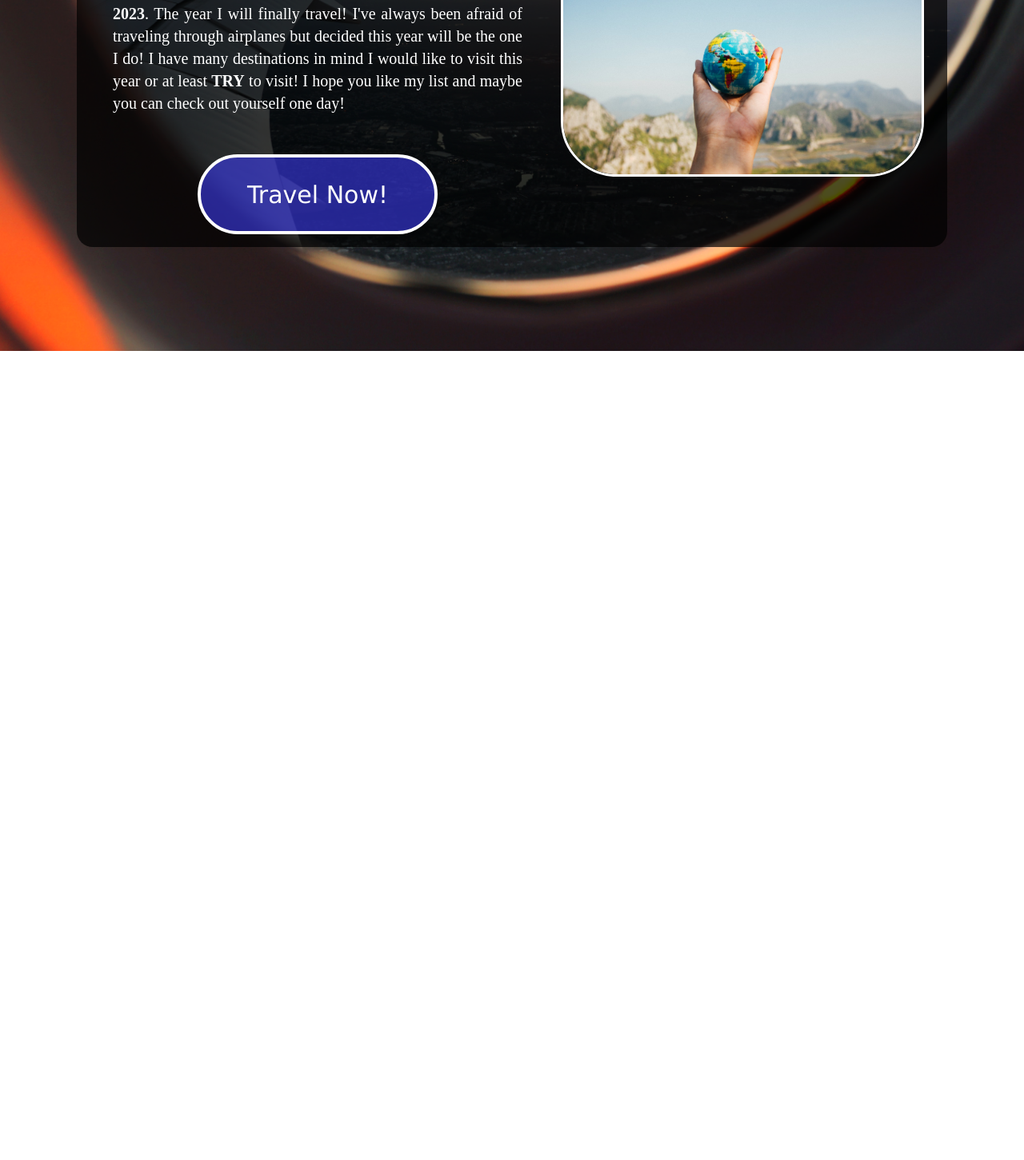
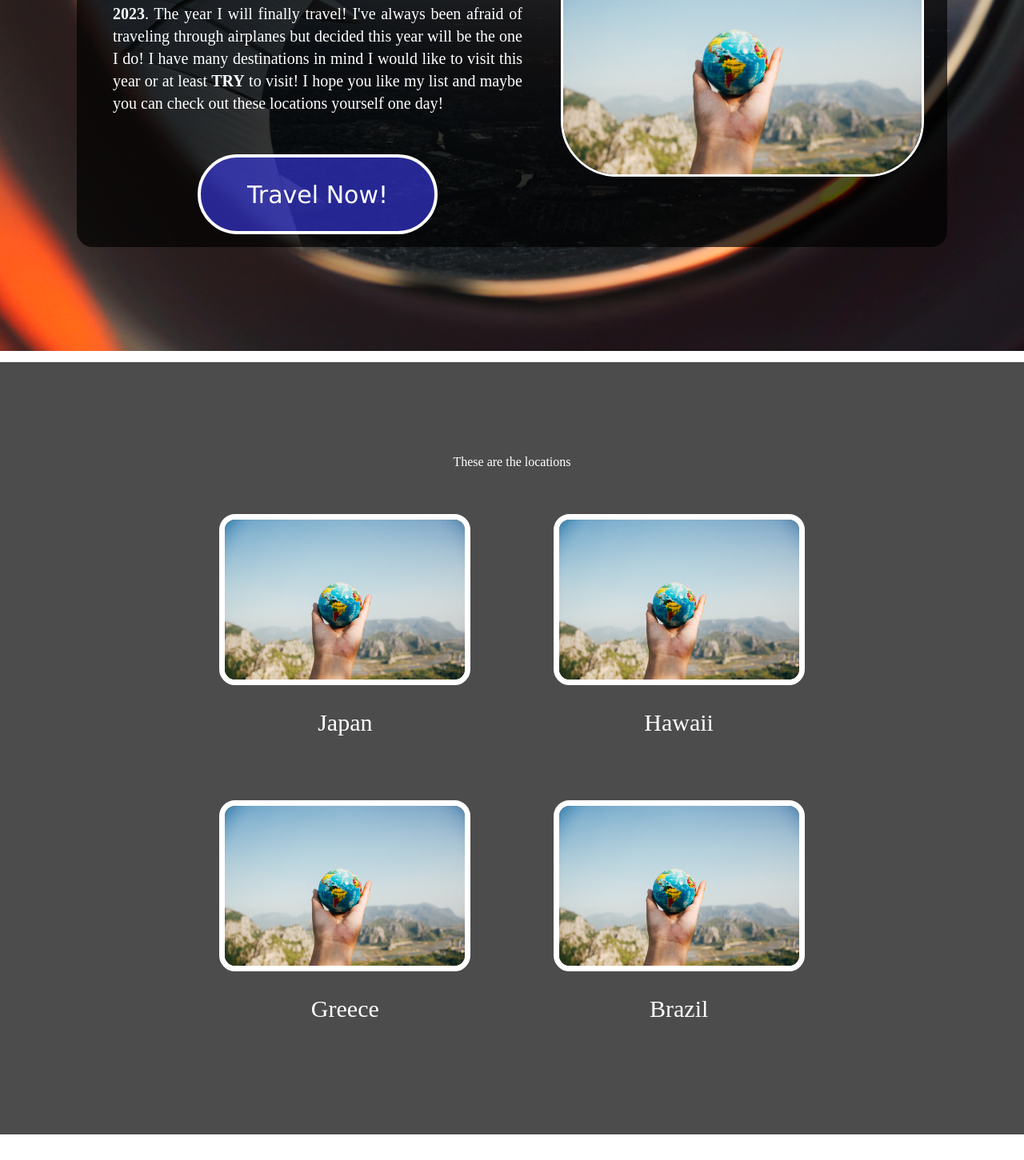
Before and after one commit to yayoe10/travel_destinations, a plain HTML site: page index.html in a window 1280 px wide. Shown: the part 361-1812 px from the top of the page at 80% size. Before the commit the page ends 800 px from the top, so only its background shows below. Drawn offline with Linux system fonts and the light colour scheme.

Commit message:
added the location images

```diff
--- a/index.html
+++ b/index.html
@@ -27,7 +27,7 @@
                     <strong>2023</strong>. The year I will finally travel! I've always been afraid of traveling through airplanes
                     but decided this year will be the one I do! I have many destinations in mind I would like to
                     visit this year or at least <strong>TRY</strong> to visit! I hope you like my list and maybe you can check out
-                    yourself one day!
+                    these locations yourself one day!
                 </p>
                 <button id="signUp">Travel Now!</button>
             </div>
@@ -36,6 +36,28 @@
             </div>
         </div>
     </div>
+    <div class="locationsContainer">
+        <p id="locationHeaderText">These are the locations</p>
+        <div class="locations">
+            <div class="japanContainer">
+                <img id="japan" src="images/headerImage.jpeg">
+                <p>Japan</p>
+            </div>
+            <div class="hawaiiContainer">
+                <img id="hawaii" src="images/headerImage.jpeg">
+                <p>Hawaii</p>
+            </div>
+            <div class="greeceContainer">
+                <img id="greece" src="images/headerImage.jpeg">
+                <p>Greece</p>
+            </div>
+            <div class="brazilContainer">
+                <img id="brazil" src="images/headerImage.jpeg">
+                <p>Brazil</p>
+            </div>
+
+        </div>
+    </div>
     <div>
 
     </div>
--- a/style.css
+++ b/style.css
@@ -57,7 +57,7 @@ a {
     flex-wrap: wrap;
     background-color: rgba(0, 0, 0, 0.7);
     border-radius: 20px;
-    margin: 9em auto 0em auto;
+    margin: 9em auto 9em auto;
     color: white;
     width: 85%;
 
@@ -120,7 +120,6 @@ a {
     transition: top ease 0.3s;
     /*top: -3px;*/
     transform: translateY(-4px);
-
     cursor: pointer;
 }
 
@@ -129,3 +128,44 @@ a {
     background-color: rgb(59, 59, 237, 0.9);
     box-shadow: inset 0px 0px 30px 2px  rgba(0, 0, 0, 0.6);
 }
+
+/* locations containers css */
+
+.locationsContainer {
+    display: flex;
+    flex-direction: column;
+    align-items: center;
+    background-color: rgba(0, 0, 0, 0.7);
+    color: white;
+    margin: 0 0 2em 0;
+    padding: 100px;
+}
+
+.locations {
+    display: flex;
+    flex-direction: row;
+    justify-content: space-evenly;
+    flex-wrap: wrap;
+    width: 85%;
+}
+
+.locations img{
+    width: 300px;
+    margin-top: 1em;
+    border-radius: 20px;
+    border-style: solid;
+    border-width: 7px;
+}
+
+.locations img:hover{
+    box-shadow: 0px 0px 30px  rgba(255, 255, 255, 0.9);
+    width: 320px;
+}
+
+.locations div{
+    display: flex;
+    flex-direction: column;
+    align-items: center;
+    font-size: 30px;
+    margin: 10px;
+}
```
